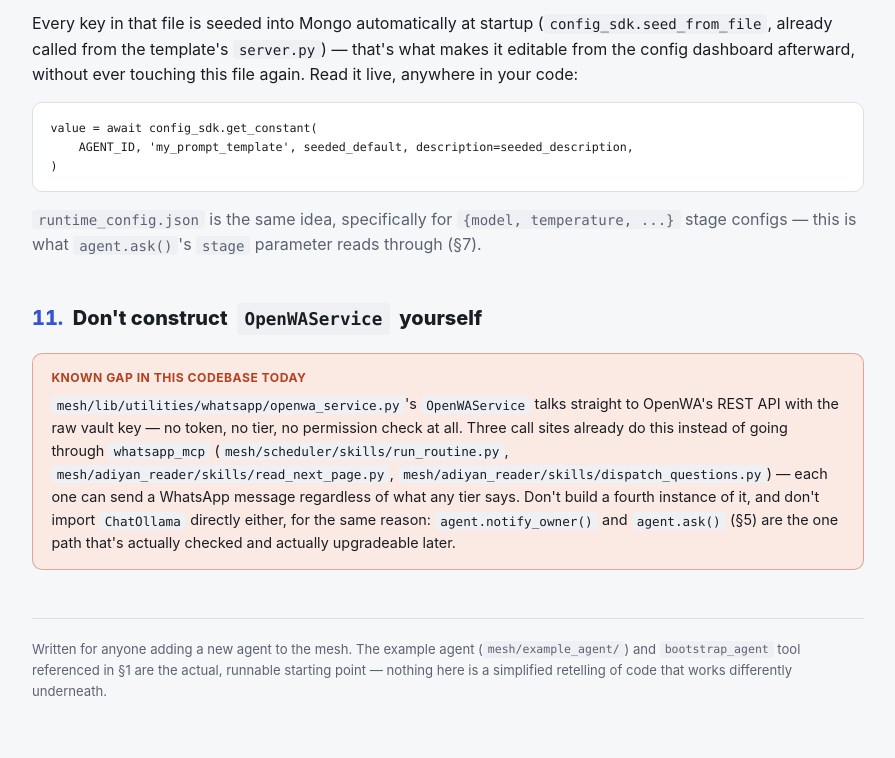
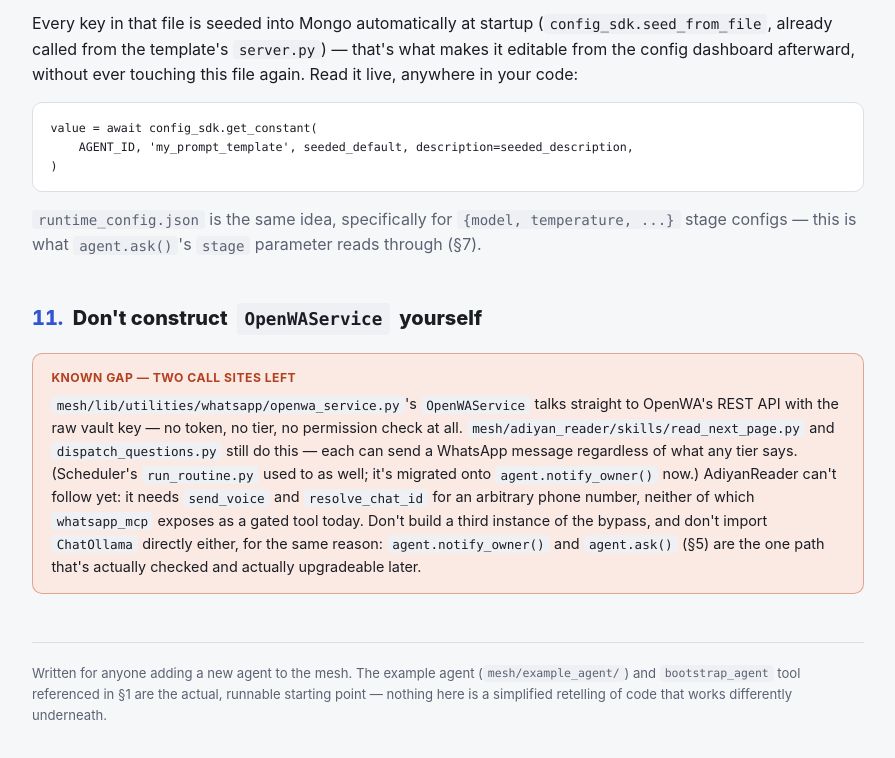
Before and after one commit to BharanitharanR/adiyan, a plain HTML site: page docs/developer_guide.html in a window 1280 px wide. Shown: the part 6402-7160 px from the top of the page, without its empty margins (192-1087 px from the left). Drawn offline with Linux system fonts and the light colour scheme.

Commit message:
Update guide's pitfall section - Scheduler's bypass is fixed, two remain

```diff
--- a/docs/developer_guide.html
+++ b/docs/developer_guide.html
@@ -314,14 +314,16 @@ conn = sqlite3.connect(state_db_path(AGENT_ID))</code></pre>
   <section id="pitfall">
     <h2><span class="num">11.</span> Don't construct <code>OpenWAService</code> yourself</h2>
     <div class="callout bad">
-      <b>Known gap in this codebase today</b>
+      <b>Known gap — two call sites left</b>
       <code>mesh/lib/utilities/whatsapp/openwa_service.py</code>'s <code>OpenWAService</code> talks straight
-      to OpenWA's REST API with the raw vault key — no token, no tier, no permission check at all. Three
-      call sites already do this instead of going through <code>whatsapp_mcp</code>
-      (<code>mesh/scheduler/skills/run_routine.py</code>, <code>mesh/adiyan_reader/skills/read_next_page.py</code>,
-      <code>mesh/adiyan_reader/skills/dispatch_questions.py</code>) — each one can send a WhatsApp message
-      regardless of what any tier says. Don't build a fourth instance of it, and don't import
-      <code>ChatOllama</code> directly either, for the same reason: <code>agent.notify_owner()</code> and
+      to OpenWA's REST API with the raw vault key — no token, no tier, no permission check at all.
+      <code>mesh/adiyan_reader/skills/read_next_page.py</code> and <code>dispatch_questions.py</code> still
+      do this — each can send a WhatsApp message regardless of what any tier says. (Scheduler's
+      <code>run_routine.py</code> used to as well; it's migrated onto <code>agent.notify_owner()</code>
+      now.) AdiyanReader can't follow yet: it needs <code>send_voice</code> and <code>resolve_chat_id</code>
+      for an arbitrary phone number, neither of which <code>whatsapp_mcp</code> exposes as a gated tool
+      today. Don't build a third instance of the bypass, and don't import <code>ChatOllama</code> directly
+      either, for the same reason: <code>agent.notify_owner()</code> and
       <code>agent.ask()</code> (§5) are the one path that's actually checked and actually upgradeable later.
     </div>
   </section>
```
